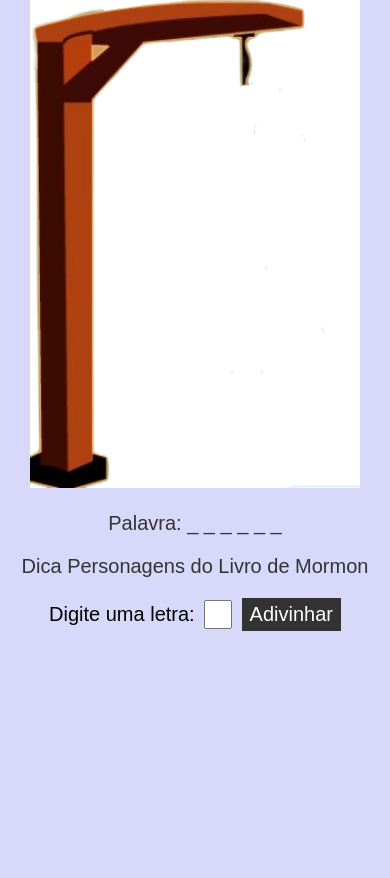
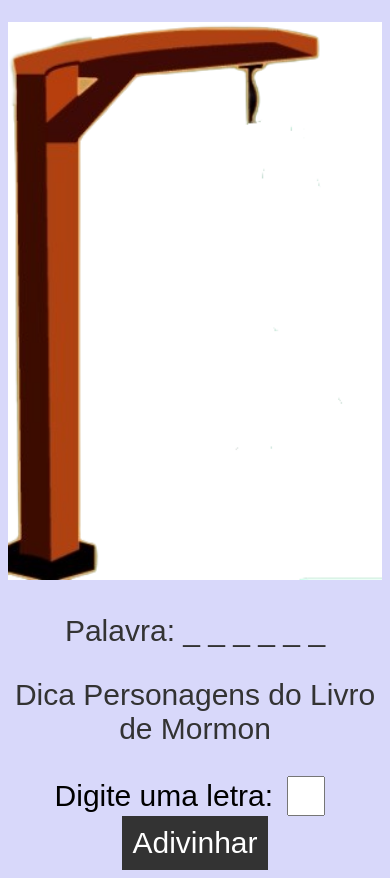
Before and after one commit to rodolfodelfino/forca, a plain HTML site: page index.html in a window 390 px wide. Shown: the part 103-981 px from the top of the page. Before the commit the page ends 844 px from the top, so only its background shows below. Drawn offline with Linux system fonts and the light colour scheme.

Commit message:
2 Commit

```diff
--- a/styles.css
+++ b/styles.css
@@ -48,34 +48,34 @@ button {
 
 @media (max-width: 768px) {
     h1 {
-        font-size: 40px; /* Reduz o tamanho da fonte do título */
+        font-size: 50px; /* Reduz o tamanho da fonte do título */
     }
 
     .word p {
-        font-size: 20px; /* Reduz o tamanho da fonte da palavra oculta */
+        font-size: 30px; /* Reduz o tamanho da fonte da palavra oculta */
     }
 
     .guess {
-        margin-top: 20px; /* Reduz a margem superior para os elementos de adivinhação */
+        margin-top: 3px; /* Reduz a margem superior para os elementos de adivinhação */
     }
 
     label {
-        font-size: 20px; /* Reduz o tamanho da fonte das labels */
+        font-size: 30px; /* Reduz o tamanho da fonte das labels */
     }
 
     .hangman img{
-    width: 330px;
+    width: 500px;
     height: auto;
     }
 
     input {
-        width: 20px; /* Reduz a largura do input para letras */
-        font-size: 20px; /* Reduz o tamanho da fonte do input */
-        margin: 0 5px; /* Reduz a margem do input */
+        width: 30px; /* Reduz a largura do input para letras */
+        font-size: 30px; /* Reduz o tamanho da fonte do input */
+        margin: 0 10px; /* Reduz a margem do input */
     }
 
     button {
-        font-size: 20px; /* Reduz o tamanho da fonte do botão */
-        padding: 5px 8px; /* Reduz o preenchimento do botão */
+        font-size: 30px; /* Reduz o tamanho da fonte do botão */
+        padding: 10px 10px; /* Reduz o preenchimento do botão */
     }
 }
```
